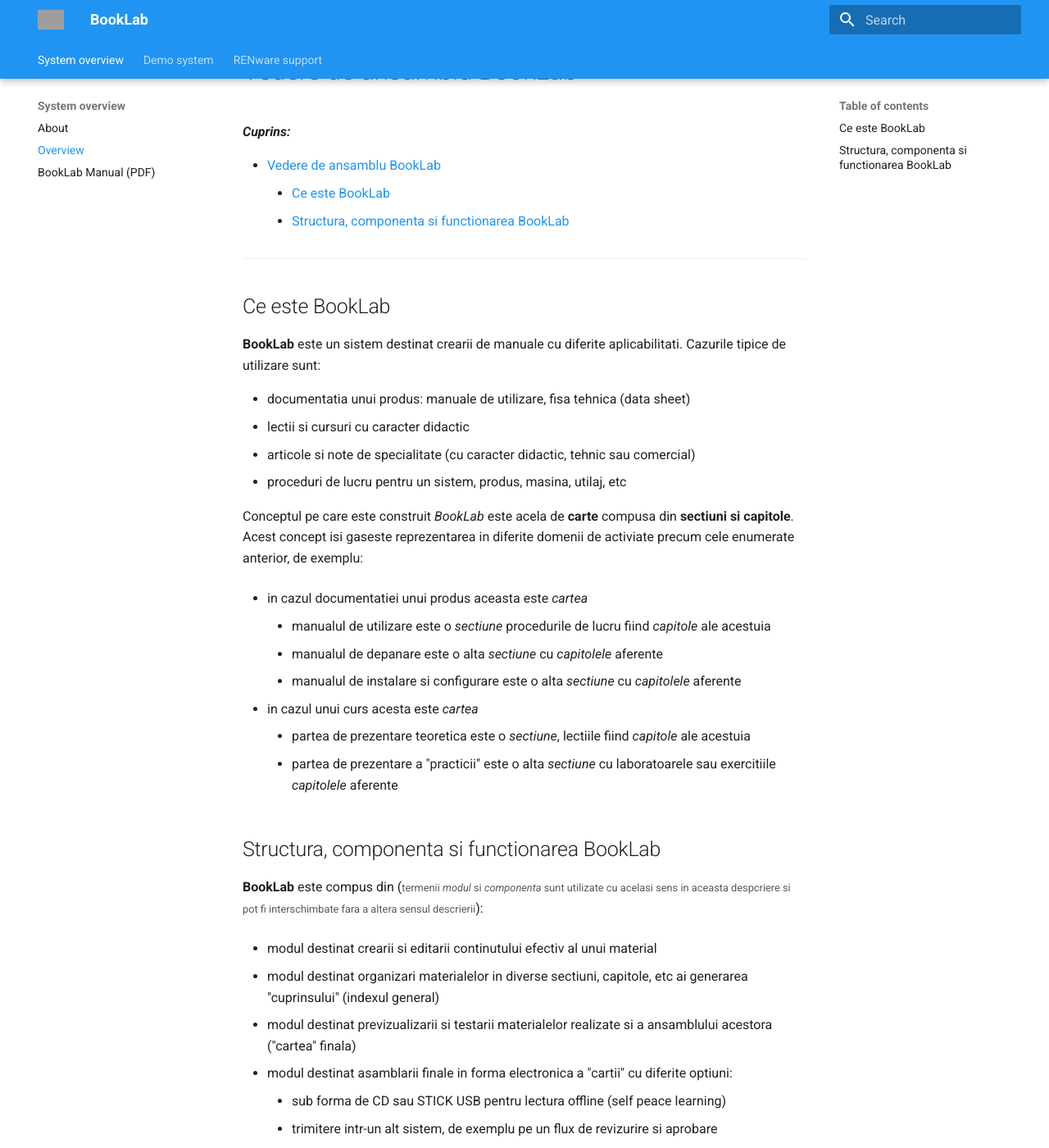
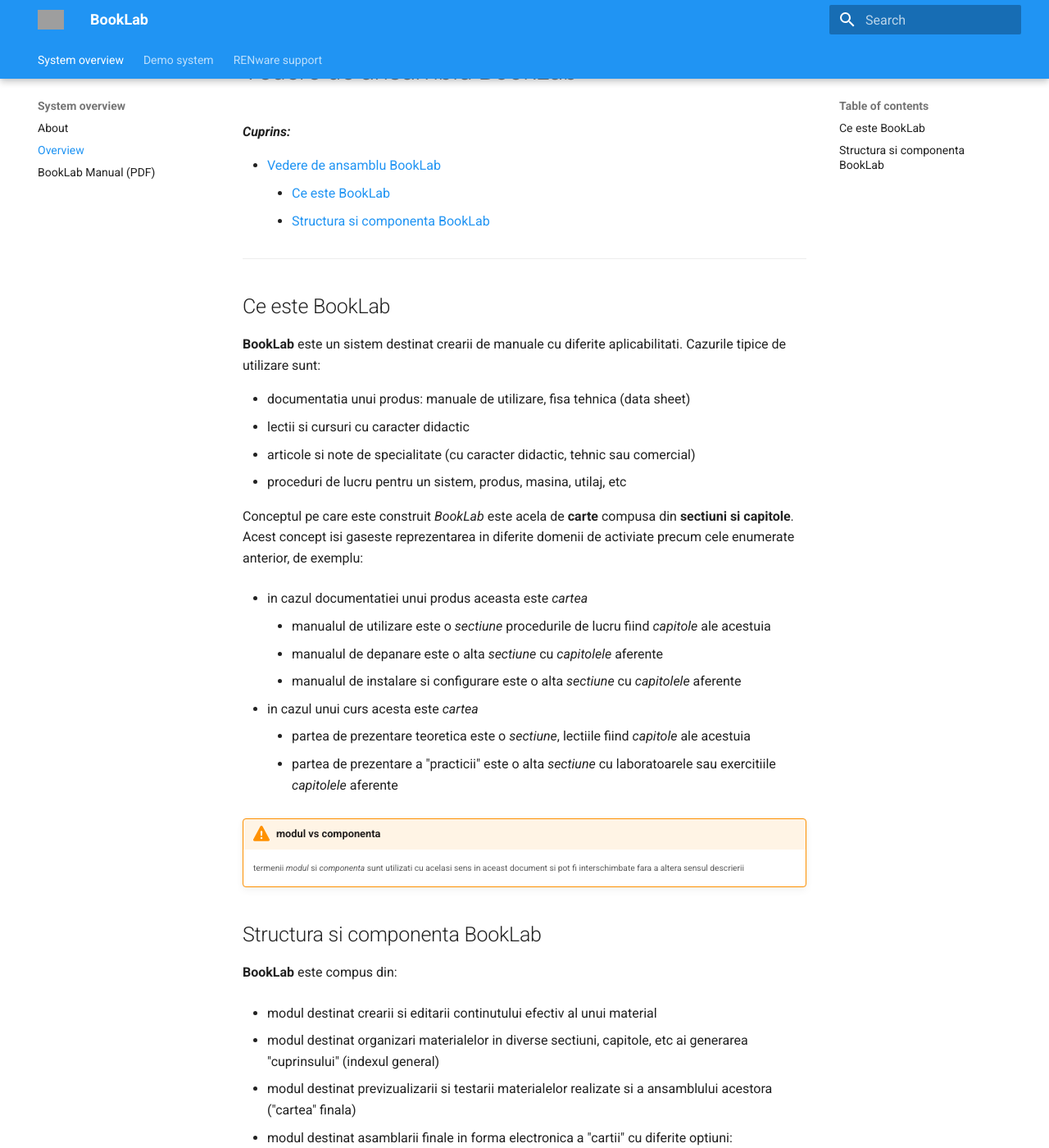
Before and after one commit to petre-renware/booklab, an MkDocs documentation site: the page built from doc_src/810-DSGN-130.02-Overview.md, in a window 1280 px wide and 1400 px high, scrolled down 291 px. Shown: the whole window at 82% size. Built offline with MkDocs 1.6.1 and Material for MkDocs 9.7.7, drawn with Linux system fonts in a browser that asks for light colours; some of the changed text lies outside the part shown; grey boxes are pictures that could not be loaded.

Commit message:
Update 810-DSGN-130.02-Overview.md

```diff
--- a/doc_src/810-DSGN-130.02-Overview.md
+++ b/doc_src/810-DSGN-130.02-Overview.md
@@ -37,13 +37,15 @@
     * partea de prezentare teoretica este o *sectiune*, lectiile fiind *capitole* ale acestuia
     * partea de prezentare a "practicii" este o alta *sectiune* cu laboratoarele sau exercitiile *capitolele* aferente
 
+!!! warning "modul vs componenta"
+    <small markdown>termenii *modul* si *componenta* sunt utilizati cu acelasi sens in aceast document si pot fi interschimbate fara a altera sensul descrierii</small>
 
 
 
 
-## Structura, componenta si functionarea BookLab
+## Structura si componenta BookLab
 
-**BookLab** este compus din (<small markdown>termenii *modul* si *componenta* sunt utilizate cu acelasi sens in aceasta despcriere si pot fi interschimbate fara a altera sensul descrierii</small>):
+**BookLab** este compus din:
 
 * modul destinat crearii si editarii continutului efectiv al unui material
 
```
Also changed, not shown: other parts of doc_src/810-DSGN-130.02-Overview.md (+1 -1 lines).
